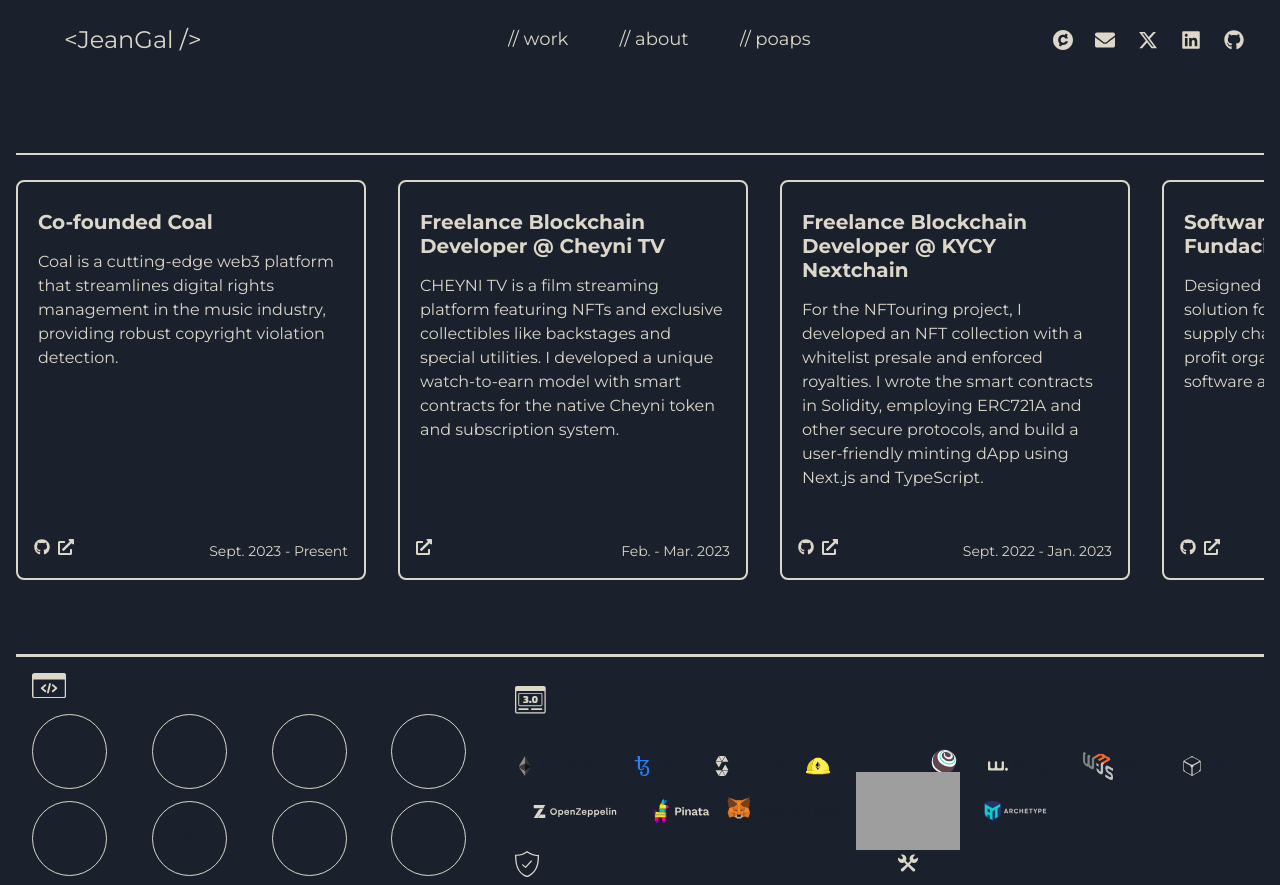
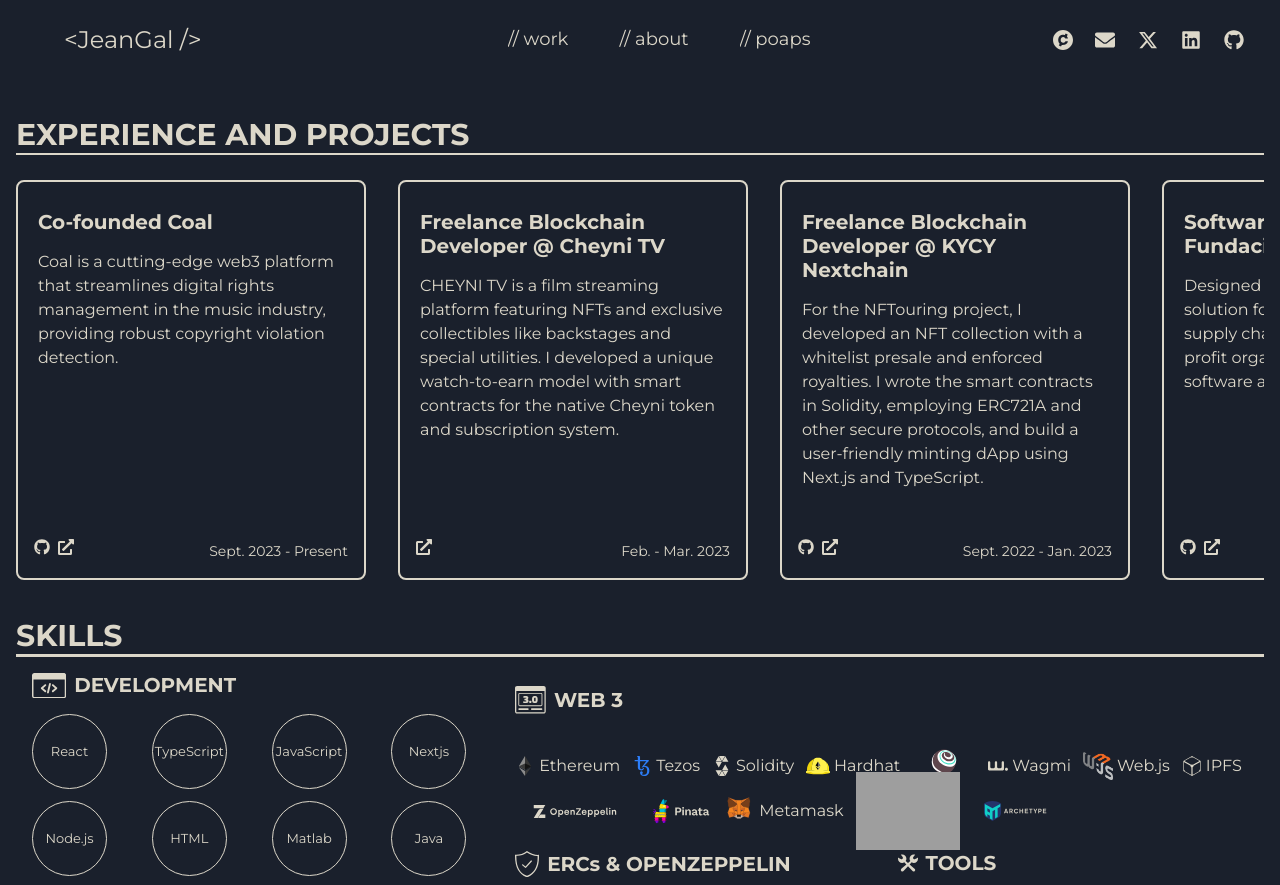
Before and after one commit to Mariussgal/marius_portfolio_website, a Next.js app: page /projects in a window 1280 px wide. Shown: the top 885 px of the page. Built offline with nearby package versions, Linux system fonts and the light colour scheme; grey boxes are pictures that could not be loaded.

Commit message:
changing colors

```diff
--- a/pages/projects.tsx
+++ b/pages/projects.tsx
@@ -53,7 +53,7 @@
   return (
     <Flex width="100%" direction="column">
       <Box w="100%" mt="3%">
-        <Heading size="lg">EXPERIENCE AND PROJECTS</Heading>
+        <Heading color="#DCD7C9" size="lg">EXPERIENCE AND PROJECTS</Heading>
       </Box>
       <Box h="2px" bg="#DCD7C9" mb="2%" />
       <Flex overflowX="scroll" color="#DCD7C9">
@@ -84,7 +84,7 @@
         ))}
       </Flex>
       <Box width="100%" mt="3%" mb="2%">
-        <Heading size="lg">SKILLS</Heading>
+        <Heading color="#DCD7C9" size="lg">SKILLS</Heading>
         <Box h="3px" bg="#DCD7C9" />
         <Grid h="auto" templateColumns={["100%", "40% 60%"]}>
           <Box h="auto" w="100%" p={4}>
@@ -92,9 +92,9 @@
               <Box display={{ base: "none", md: "flex" }}>
                 <Icons.Dev />
               </Box>
-              <Heading ml={2} size="md">DEVELOPMENT</Heading>
+              <Heading color="#DCD7C9" ml={2} size="md">DEVELOPMENT</Heading>
             </Flex>
-            <Grid templateColumns={["repeat(1, 1fr)", "repeat(2, 1fr)", "repeat(3, 1fr)", "repeat(4, 1fr)"]} fontSize="small" mt={4} gap={3}>
+            <Grid templateColumns={["repeat(1, 1fr)", "repeat(2, 1fr)", "repeat(3, 1fr)", "repeat(4, 1fr)"]} fontSize="small" mt={4} gap={3} color="#DCD7C9">
               {devSkills.map((skill, index) => (
                 <Circle key={index} size="75px" borderColor="#DCD7C9" borderWidth={1}>
                   {skill}
@@ -102,7 +102,7 @@
               ))}
             </Grid>
           </Box>
-          <Grid h="auto" w="100%" templateRows="auto" gap={4}>
+          <Grid h="auto" w="100%" templateRows="auto" gap={4} color="#DCD7C9">
             <Flex alignItems="center" pt="4">
               <Box display={{ base: "none", md: "flex" }}>
                 <Icons.Web3 />
```
